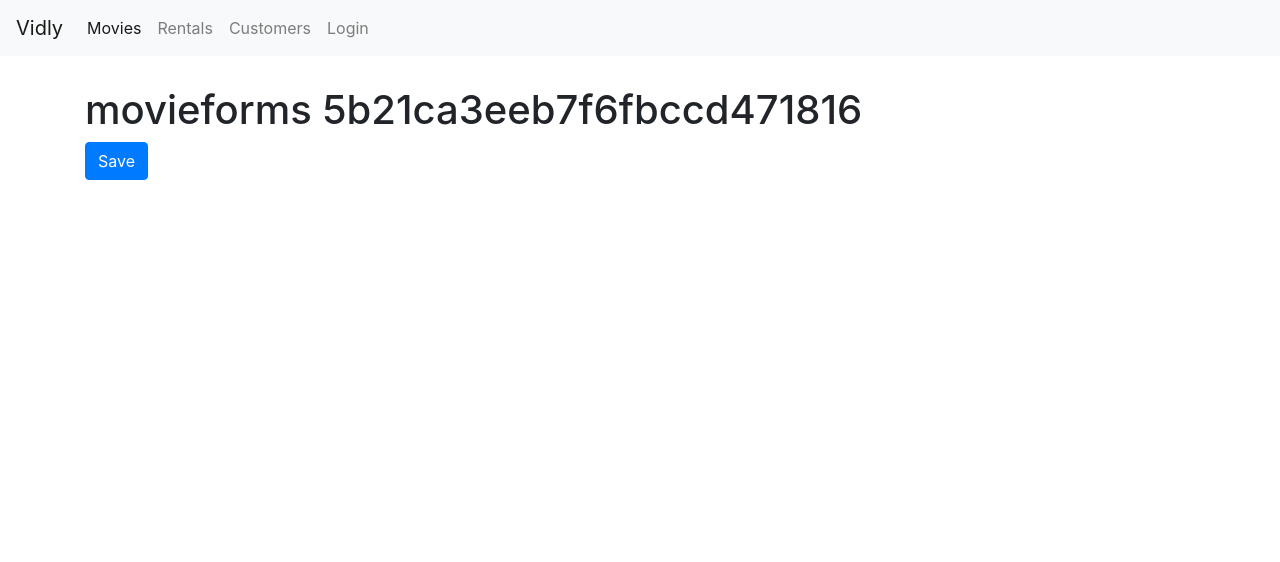
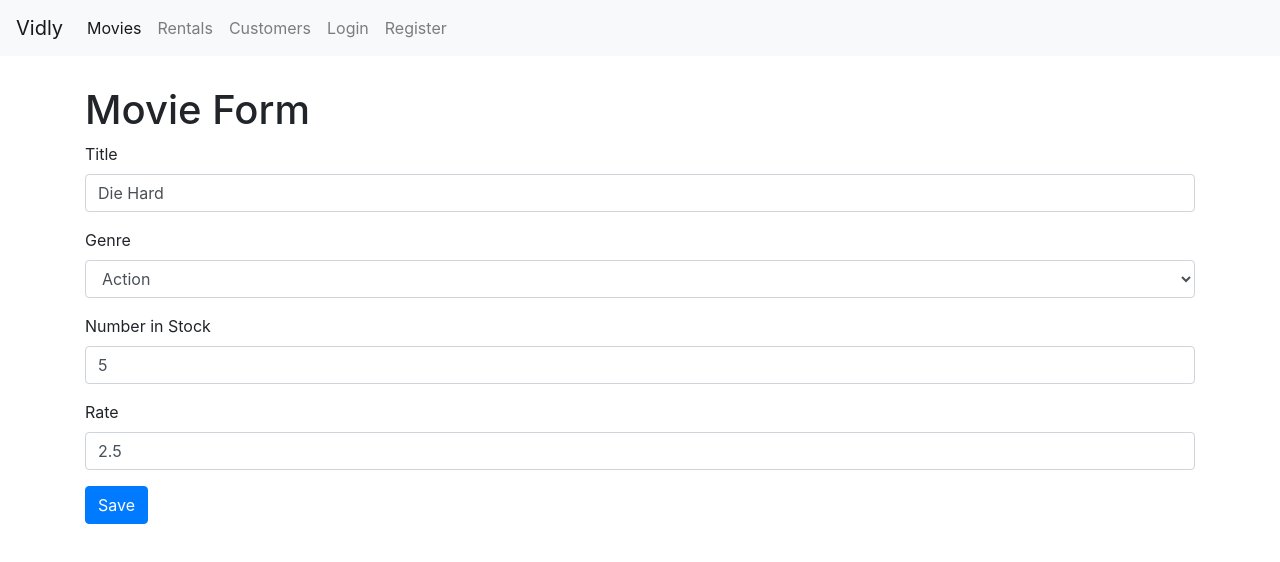
Before and after one commit to MortezaYaqubkhani/vidly_react, a React (Create React App) app: page /movies/5b21ca3eeb7f6fbccd471816 in a window 1280 px wide. Shown: the top 562 px of the page. Built offline with nearby package versions, Linux system fonts and the light colour scheme.

Commit message:
nearly components are done

```diff
--- a/src/App.js
+++ b/src/App.js
@@ -13,6 +13,8 @@
 import React from 'react';
 import MovieForms from './components/movieForm';
 import LoginForm from './components/loginForm';
+import RegisterForm from './components/registerForm';
+import NewMovieForm from './components/newMovieForm';
 
 library.add(fab, fas, far);
 
@@ -22,8 +24,10 @@
       <Navbar />
       <main className="container">
         <Switch>
+
+          <Route path="/register" component={RegisterForm} />
           <Route path="/login" component={LoginForm} />
-          <Route path="/movies/:id" component={MovieForms} />
+          <Route path="/movies/:id" component={NewMovieForm} />
           <Route path="/movies" component={Movies} />
           <Route path="/customers" component={Customers} />
           <Route path="/rentals" component={Rentals} />
--- /dev/null
+++ b/src/components/common/form.jsx
@@ -0,0 +1,90 @@
+import React, { Component } from "react";
+import Joi from "joi-browser";
+import Input from "./input";
+import Select from "./select";
+
+class Form extends Component {
+  state = {
+    data: {},
+    errors: {}
+  };
+
+  validate = () => {
+    const options = { abortEarly: false };
+    const { error } = Joi.validate(this.state.data, this.schema, options);
+    if (!error) return null;
+
+    const errors = {};
+    for (let item of error.details) errors[item.path[0]] = item.message;
+    return errors;
+  };
+
+  validateProperty = ({ name, value }) => {
+    const obj = { [name]: value };
+    const schema = { [name]: this.schema[name] };
+    const { error } = Joi.validate(obj, schema);
+    return error ? error.details[0].message : null;
+  };
+
+  handleSubmit = e => {
+    e.preventDefault();
+
+    const errors = this.validate();
+    this.setState({ errors: errors || {} });
+    if (errors) return;
+
+    this.doSubmit();
+  };
+
+  handleChange = ({ currentTarget: input }) => {
+    const errors = { ...this.state.errors };
+    const errorMessage = this.validateProperty(input);
+    if (errorMessage) errors[input.name] = errorMessage;
+    else delete errors[input.name];
+
+    const data = { ...this.state.data };
+    data[input.name] = input.value;
+
+    this.setState({ data, errors });
+  };
+
+  renderButton(label) {
+    return (
+      <button disabled={this.validate()} className="btn btn-primary">
+        {label}
+      </button>
+    );
+  }
+
+  renderSelect(name, label, options) {
+    const { data, errors } = this.state;
+
+    return (
+      <Select
+        name={name}
+        value={data[name]}
+        label={label}
+        options={options}
+        onChange={this.handleChange}
+        error={errors[name]}
+      />
+    );
+  }
+
+  renderInput(name, label, type = "text") {
+    const { data, errors } = this.state;
+
+    return (
+      <Input
+        type={type}
+        name={name}
+        value={data[name]}
+        label={label}
+        onChange={this.handleChange}
+        error={errors[name]}
+      />
+    );
+  }
+}
+
+export default Form;
--- a/src/components/common/input.jsx
+++ b/src/components/common/input.jsx
@@ -1,20 +1,10 @@
-import React from 'react';
+import React from "react";
 
-const Input = ({name, lable, value, onChange, type, error, placeHoder}) => {
-  //object destructuring
+const Input = ({ name, label, error, ...rest }) => {
   return (
     <div className="form-group">
-      <lable htmlFor={name}>{lable}</lable>
-      <input
-        autoFocus
-        value={value}
-        onChange={onChange}
-        id={name}
-        name={name}
-        type={type}
-        className="form-control"
-        placeholder={placeHoder}
-      />
+      <label htmlFor={name}>{label}</label>
+      <input {...rest} name={name} id={name} className="form-control" />
       {error && <div className="alert alert-danger">{error}</div>}
     </div>
   );
--- /dev/null
+++ b/src/components/common/select.jsx
@@ -0,0 +1,20 @@
+import React from "react";
+
+const Select = ({ name, label, options, error, ...rest }) => {
+  return (
+    <div className="form-group">
+      <label htmlFor={name}>{label}</label>
+      <select name={name} id={name} {...rest} className="form-control">
+        <option value="" />
+        {options.map(option => (
+          <option key={option._id} value={option._id}>
+            {option.name}
+          </option>
+        ))}
+      </select>
+      {error && <div className="alert alert-danger">{error}</div>}
+    </div>
+  );
+};
+
+export default Select;
--- a/src/components/loginForm.jsx
+++ b/src/components/loginForm.jsx
@@ -1,10 +1,11 @@
-import React, {Component} from 'react';
-import Input from './common/input';
+import React from 'react';
 import Joi from 'joi-browser';
-
-class LoginForm extends Component {
+import Form from './common/form';
+//
+//this class actually extends the form class
+class LoginForm extends Form {
   state = {
-    account: {username: '', password: ''},
+    data: {username: '', password: ''},
     errors: {},
   };
   //
@@ -14,81 +15,22 @@
     password: Joi.string().required().label('Password'),
   };
   //
-  //to define validate method for input validation
-  validate = () => {
-    const options = {
-      abortEarly: false,
-    };
-    const {error} = Joi.validate(this.state.account, this.schema, options);
-    //
-    //if there is no error
-    if (!error) return null;
-    //if there is an array
-    const errors = {};
-    for (let item of error.details) errors[item.path[0]] = item.message;
-    return errors;
-  };
-  //
-  //
-  //validation method for on the fly inputs, with object destructuring
-  validateProperty = ({name, value}) => {
-    const obj = {[name]: value};
-    const schema = {[name]: this.schema[name]};
-    const {error} = Joi.validate(obj, schema);
-    return error ? error.details[0].message : null;
-  };
 
-  handleSubmit = (e) => {
-    e.preventDefault();
-    //calling validate method to validate inputs
-    const errors = this.validate();
-
-    this.setState({errors: errors || {}});
-    //in case we have any errors, we call emidiately
-    if (errors) return;
-  };
-  //there is a object destructuring here
-  handleChange = ({currentTarget: input}) => {
-    //to validate inputs as user works on them
-    const errors = {...this.state.errors};
-    const errorMessage = this.validateProperty(input);
-    if (errorMessage) errors[input.name] = errorMessage;
-    else delete errors[input.name];
-
-    const account = {...this.state.account};
-    account[input.name] = input.value;
-    this.setState({account, errors});
+  doSubmit = () => {
+    //call the server
+    console.log('Submitted !');
   };
   //
   render() {
-    //object destructuting
-    const {account, errors} = this.state;
     //
     return (
       <div>
         {/* {errors} */}
         <h1>login</h1>
         <form onSubmit={this.handleSubmit}>
-          <Input
-            name="username"
-            lable="Username"
-            value={account.username}
-            onChange={this.handleChange}
-            type="text"
-            placeHoder="m.yaqubkhani"
-            error={errors.username}
-          />
-          <Input
-            name="password"
-            lable="Password"
-            value={account.password}
-            onChange={this.handleChange}
-            type="password"
-            placeHoder="********"
-            error={errors.password}
-          />
-          <button
-          disabled={this.validate()} className="btn btn-primary">Login</button>
+          {this.renderInput('username', 'text', 'Username', 'm.yaqub')}
+          {this.renderInput('password', 'password', 'Password', '********')}
+          {this.renderButton('Login')}
         </form>
       </div>
     );
--- a/src/components/navbar.jsx
+++ b/src/components/navbar.jsx
@@ -38,6 +38,10 @@
           <NavLink className="nav-link nav-item" to="/login">
             Login
           </NavLink>
+
+          <NavLink className="nav-link nav-item" to="/register">
+            Register
+          </NavLink>
         </div>
       </div>
     </nav>
--- /dev/null
+++ b/src/components/newMovieForm.jsx
@@ -0,0 +1,84 @@
+import React from "react";
+import Joi from "joi-browser";
+import Form from "./common/form";
+import { getMovie, saveMovie } from "../services/fakeMovieService";
+import { getGenres } from "../services/fakeGenreService";
+
+class MovieForm extends Form {
+  state = {
+    data: {
+      title: "",
+      genreId: "",
+      numberInStock: "",
+      dailyRentalRate: ""
+    },
+    genres: [],
+    errors: {}
+  };
+
+  schema = {
+    _id: Joi.string(),
+    title: Joi.string()
+      .required()
+      .label("Title"),
+    genreId: Joi.string()
+      .required()
+      .label("Genre"),
+    numberInStock: Joi.number()
+      .required()
+      .min(0)
+      .max(100)
+      .label("Number in Stock"),
+    dailyRentalRate: Joi.number()
+      .required()
+      .min(0)
+      .max(10)
+      .label("Daily Rental Rate")
+  };
+
+  componentDidMount() {
+    const genres = getGenres();
+    this.setState({ genres });
+
+    const movieId = this.props.match.params.id;
+    if (movieId === "new") return;
+
+    const movie = getMovie(movieId);
+    if (!movie) return this.props.history.replace("/not-found");
+
+    this.setState({ data: this.mapToViewModel(movie) });
+  }
+
+  mapToViewModel(movie) {
+    return {
+      _id: movie._id,
+      title: movie.title,
+      genreId: movie.genre._id,
+      numberInStock: movie.numberInStock,
+      dailyRentalRate: movie.dailyRentalRate
+    };
+  }
+
+  doSubmit = () => {
+    saveMovie(this.state.data);
+
+    this.props.history.push("/movies");
+  };
+
+  render() {
+    return (
+      <div>
+        <h1>Movie Form</h1>
+        <form onSubmit={this.handleSubmit}>
+          {this.renderInput("title", "Title")}
+          {this.renderSelect("genreId", "Genre", this.state.genres)}
+          {this.renderInput("numberInStock", "Number in Stock", "number")}
+          {this.renderInput("dailyRentalRate", "Rate")}
+          {this.renderButton("Save")}
+        </form>
+      </div>
+    );
+  }
+}
+
+export default MovieForm;
--- /dev/null
+++ b/src/components/registerForm.jsx
@@ -0,0 +1,41 @@
+import React from 'react';
+import Form from './common/form';
+import Joi from 'joi-browser';
+
+class RegisterForm extends Form {
+    state = {
+        data: {username: '', password: '', name: ''},
+        errors: {},
+      };
+      //
+      //schema for validation purposes
+      schema = {
+        username: Joi.string().required().label('Username').email(),
+        password: Joi.string().required().label('Password').min(5),
+        name: Joi.string().required().label('Name').min(5),
+      };
+      //
+
+      doSubmit = () => {
+        //call the server
+        console.log('Submitted !');
+      };
+      //
+      render() {
+        //
+        return (
+          <div>
+            {/* {errors} */}
+            <h1>Register</h1>
+            <form onSubmit={this.handleSubmit}>
+              {this.renderInput('username', 'text', 'Username', 'm.yaqub')}
+              {this.renderInput('password', 'password', 'Password', '********')}
+              {this.renderInput('name', 'text', 'Name', 'Morteza')}
+              {this.renderButton('Register')}
+            </form>
+          </div>
+        );
+      }
+    }
+
+export default RegisterForm;
--- /dev/null
+++ b/src/components/searchBox.jsx
@@ -0,0 +1,12 @@
+import React, { Component } from 'react';
+
+class SearchBar extends Component {
+    state = {  }
+    render() {
+        return (
+            <p>search</p>
+         );
+    }
+}
+
+export default SearchBar;
--- a/src/services/fakeMovieService.js
+++ b/src/services/fakeMovieService.js
@@ -78,13 +78,13 @@
 
 export function saveMovie(movie) {
   let movieInDb = movies.find(m => m._id === movie._id) || {};
-  movieInDb.name = movie.name;
+  movieInDb.title = movie.title;
   movieInDb.genre = genresAPI.genres.find(g => g._id === movie.genreId);
   movieInDb.numberInStock = movie.numberInStock;
   movieInDb.dailyRentalRate = movie.dailyRentalRate;
 
   if (!movieInDb._id) {
-    movieInDb._id = Date.now();
+    movieInDb._id = Date.now().toString();
     movies.push(movieInDb);
   }
 
```
Also changed, not shown: src/components/movies.jsx (+7 -0 lines), 1 other file (tests, documents, lock files or other folders).
